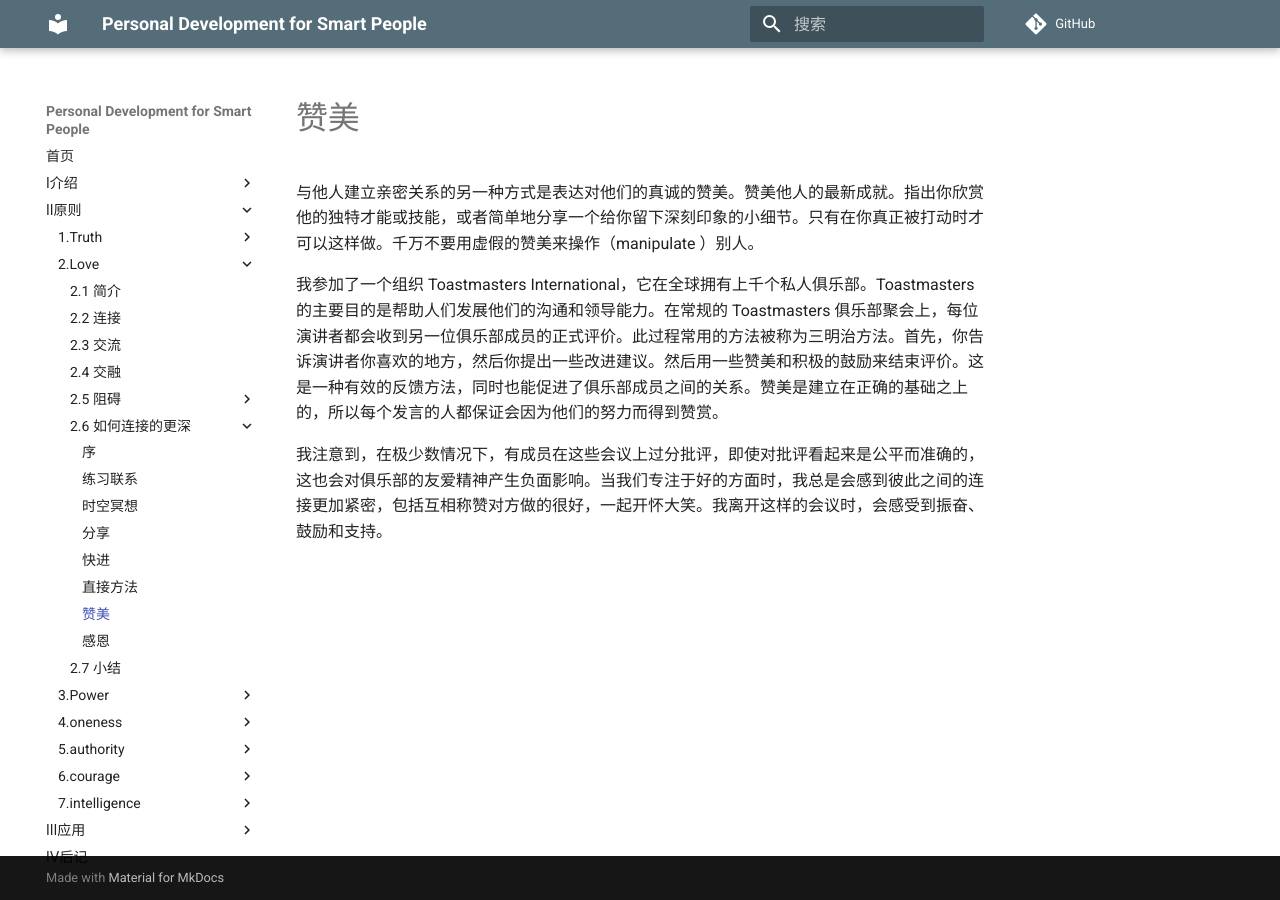
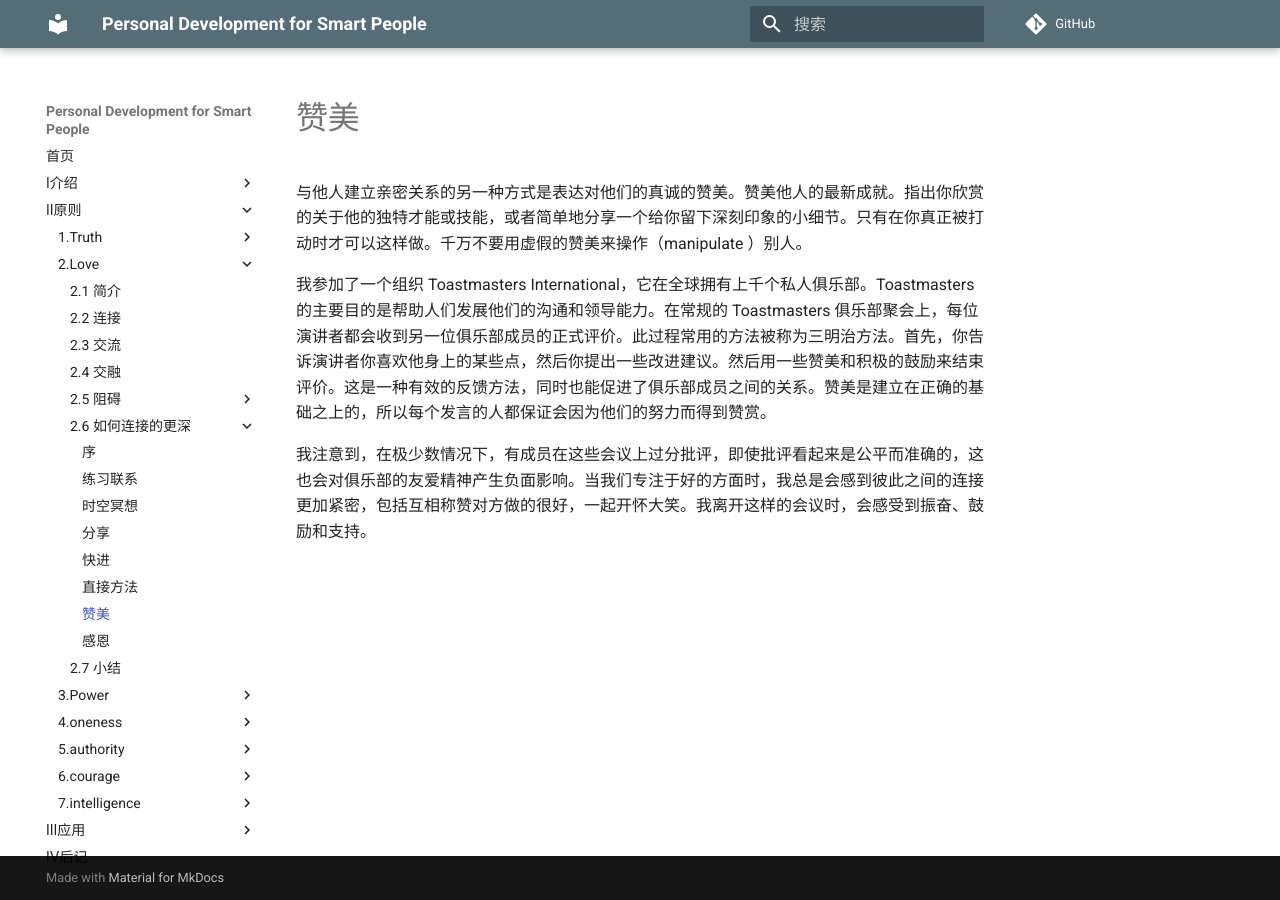
Before and after one commit to wtsnwei/pdsp, an MkDocs documentation site: the page built from docs/2.Principles/02.love/14.appreciation.md, in a window 1280 px wide. Built offline with MkDocs 1.6.1 and Material for MkDocs 9.7.7, drawn with Linux system fonts in a browser that asks for light colours; comment, search, counter and statistics services are not loaded.

Commit message:
修正语句

```diff
--- a/docs/2.Principles/02.love/14.appreciation.md
+++ b/docs/2.Principles/02.love/14.appreciation.md
@@ -3,8 +3,8 @@ title:    Appreciation
 date:     2021-03-05
 ---
 
-与他人建立亲密关系的另一种方式是表达对他们的真诚的赞美。赞美他人的最新成就。指出你欣赏他的独特才能或技能，或者简单地分享一个给你留下深刻印象的小细节。只有在你真正被打动时才可以这样做。千万不要用虚假的赞美来操作（manipulate ）别人。
+与他人建立亲密关系的另一种方式是表达对他们的真诚的赞美。赞美他人的最新成就。指出你欣赏的关于他的独特才能或技能，或者简单地分享一个给你留下深刻印象的小细节。只有在你真正被打动时才可以这样做。千万不要用虚假的赞美来操作（manipulate ）别人。
 
-我参加了一个组织 Toastmasters International，它在全球拥有上千个私人俱乐部。Toastmasters 的主要目的是帮助人们发展他们的沟通和领导能力。在常规的 Toastmasters 俱乐部聚会上，每位演讲者都会收到另一位俱乐部成员的正式评价。此过程常用的方法被称为三明治方法。首先，你告诉演讲者你喜欢的地方，然后你提出一些改进建议。然后用一些赞美和积极的鼓励来结束评价。这是一种有效的反馈方法，同时也能促进了俱乐部成员之间的关系。赞美是建立在正确的基础之上的，所以每个发言的人都保证会因为他们的努力而得到赞赏。
+我参加了一个组织 Toastmasters International，它在全球拥有上千个私人俱乐部。Toastmasters 的主要目的是帮助人们发展他们的沟通和领导能力。在常规的 Toastmasters 俱乐部聚会上，每位演讲者都会收到另一位俱乐部成员的正式评价。此过程常用的方法被称为三明治方法。首先，你告诉演讲者你喜欢他身上的某些点，然后你提出一些改进建议。然后用一些赞美和积极的鼓励来结束评价。这是一种有效的反馈方法，同时也能促进了俱乐部成员之间的关系。赞美是建立在正确的基础之上的，所以每个发言的人都保证会因为他们的努力而得到赞赏。
 
-我注意到，在极少数情况下，有成员在这些会议上过分批评，即使对批评看起来是公平而准确的，这也会对俱乐部的友爱精神产生负面影响。当我们专注于好的方面时，我总是会感到彼此之间的连接更加紧密，包括互相称赞对方做的很好，一起开怀大笑。我离开这样的会议时，会感受到振奋、鼓励和支持。
+我注意到，在极少数情况下，有成员在这些会议上过分批评，即使批评看起来是公平而准确的，这也会对俱乐部的友爱精神产生负面影响。当我们专注于好的方面时，我总是会感到彼此之间的连接更加紧密，包括互相称赞对方做的很好，一起开怀大笑。我离开这样的会议时，会感受到振奋、鼓励和支持。
```
